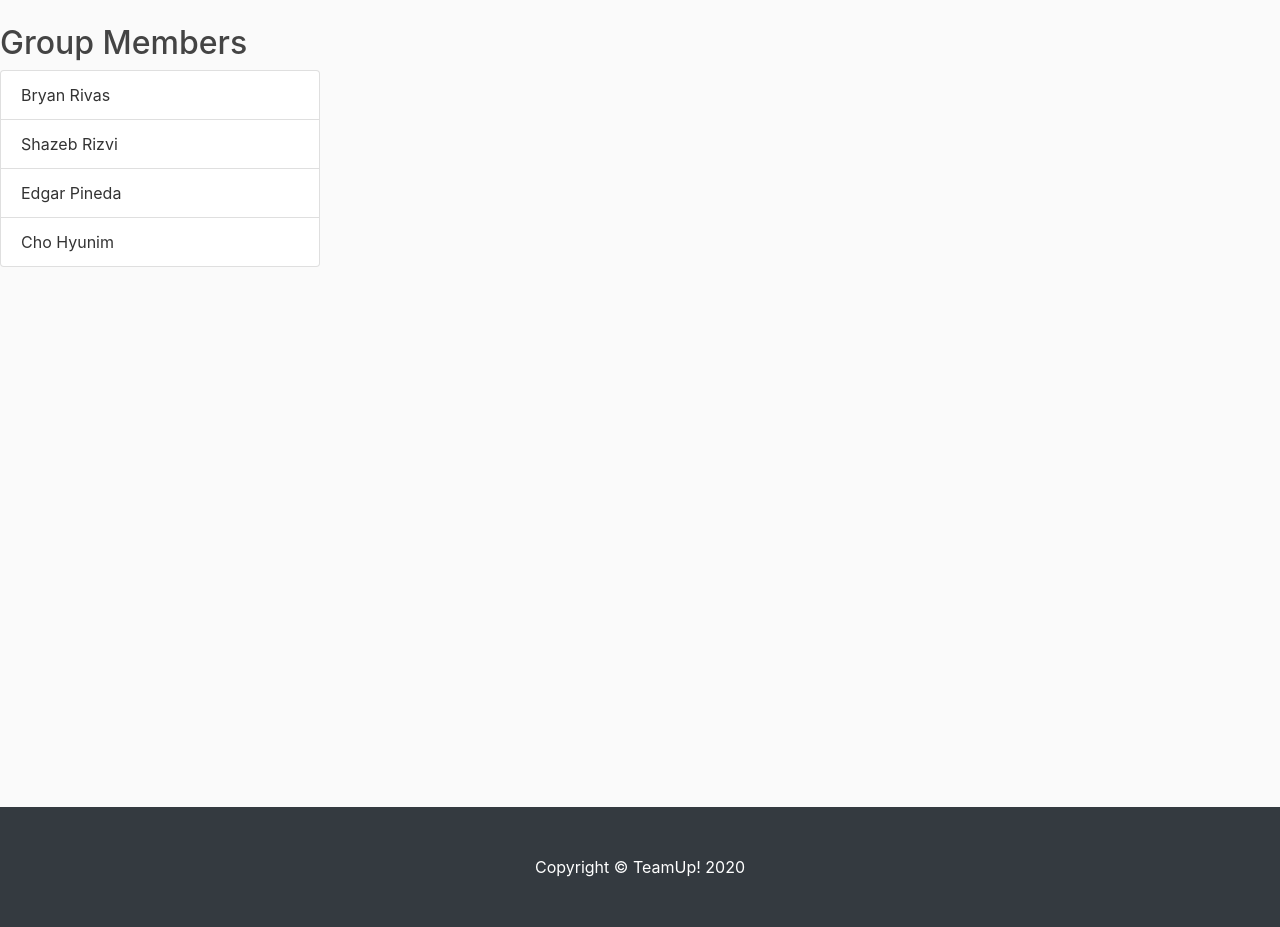
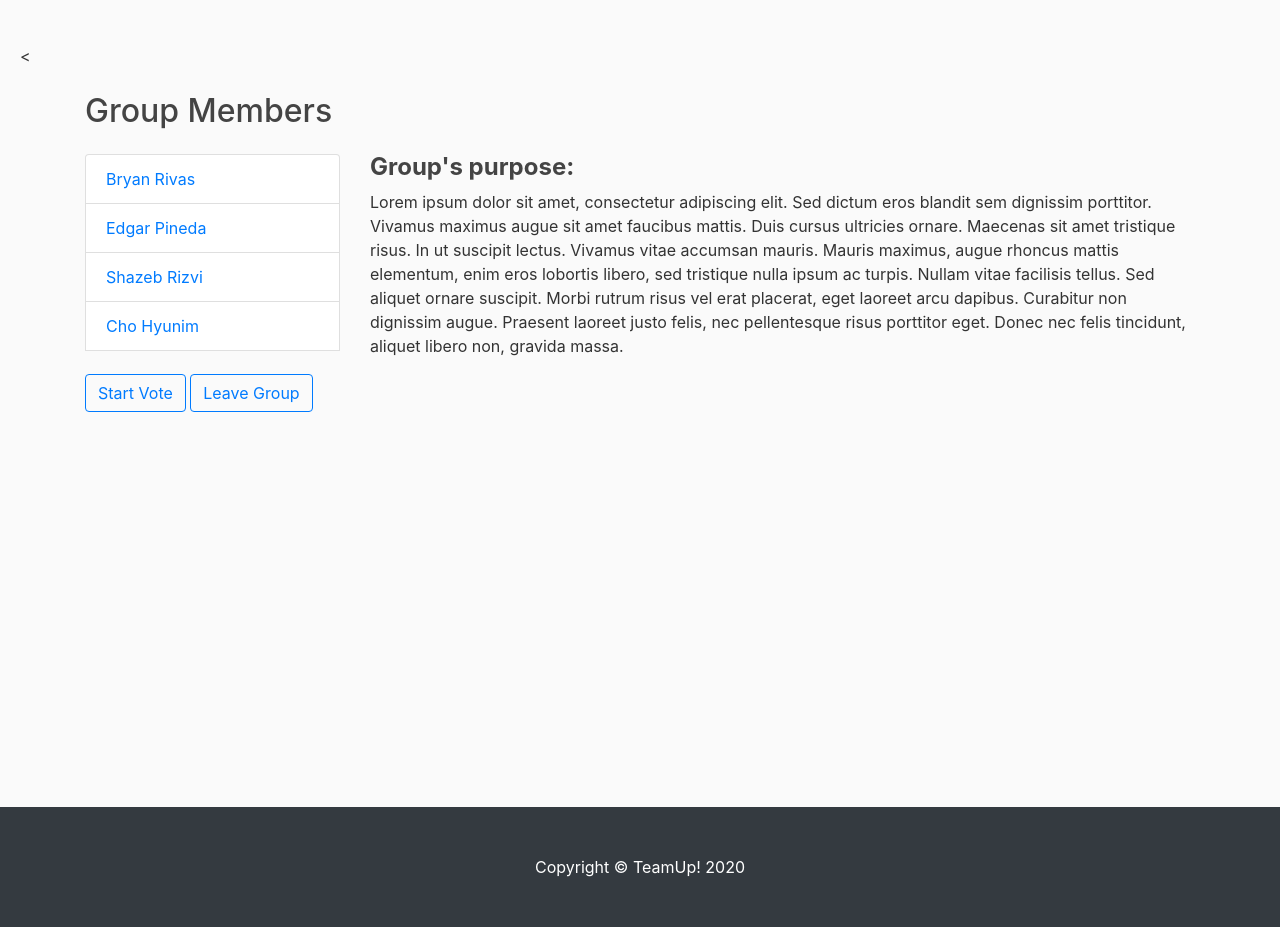
Before and after one commit to edgarp2017/SEproject, a Django app: page /groups/ in a window 1280 px wide. Shown: the part 56-983 px from the top of the page. Run offline with Django 3.2, Linux system fonts and the light colour scheme; the visitor is signed in with stand-in values (Sample User, id 1); some libraries are stand-ins or nearby versions.

Commit message:
adjusted the html and css of the group page. Added buttons to leave group and to start a vote

```diff
--- a/teamup/static/teamup/main.css
+++ b/teamup/static/teamup/main.css
@@ -2,6 +2,7 @@ body {
   background: #fafafa;
   color: #333333;
   margin-top: 5rem;
+  padding: 20px;
 }
 
 h1, h2, h3, h4, h5, h6 {
@@ -98,3 +99,17 @@ html body {
 .myUl {
   position: left
 }
+
+.mbutton {
+  position: absolute;
+  top: 0;
+  right: 0;
+}
+
+div.project-descr {
+  margin-top: 5.3em;
+}
+
+.my-text {
+  font-weight: bold;
+}
--- a/teamup/urls.py
+++ b/teamup/urls.py
@@ -5,5 +5,5 @@ app_name = "teamup"
 
 urlpatterns = [
     path('', views.home, name='home'),
-    path('groups/', views.settings, name='settings'),
+    path('groups/', views.groups, name='groups'),
 ]
--- a/teamup/views.py
+++ b/teamup/views.py
@@ -1,5 +1,6 @@
 from django.shortcuts import render
 from django.http import HttpResponse
+from django.contrib.auth.decorators import login_required
 
 # Create your views here.
 
@@ -7,14 +8,13 @@ from django.http import HttpResponse
 def home(request):
     return render(request, 'teamup/home.html', {'title': 'Home'})
 
-
-def settings(request):
+@login_required(login_url="/login")
+def groups(request):
     return render(request, 'teamup/settings.html', {'title': 'settings'})
 
 
 def login(request):
     return render(request, 'Users/login.html', {'title': 'login'})
 
-
 def signup(request):
     return render(request, 'Users/signup.html', {'title': 'signup'})
--- a/templates/Navbar.html
+++ b/templates/Navbar.html
@@ -35,7 +35,7 @@
           </li>
           {% if user.is_authenticated %}
           <li class="nav-item">
-            <a class="nav-link" href="{% url 'teamup:settings' %}">Group</a>
+            <a class="nav-link" href="{% url 'teamup:groups' %}">Group</a>
           </li>
           {% endif %}
           <li class="nav-item">
--- a/templates/teamup/settings.html
+++ b/templates/teamup/settings.html
@@ -2,19 +2,36 @@
 
 {% block content %}
 
-<h2>Group Members</h2>
-  <ul class="list-group myUl w-25">
-    <li class="list-group-item d-flex justify-content-between align-items-center">
-      Bryan Rivas
-    </li>
-    <li class="list-group-item d-flex justify-content-between align-items-center">
-      Shazeb Rizvi
-    </li>
-    <li class="list-group-item d-flex justify-content-between align-items-center">
-      Edgar Pineda
-    </li>
-    <li class="list-group-item d-flex justify-content-between align-items-center">
-      Cho Hyunim
-    </li>
-  </ul>
+< <div class="container">
+  <div class="row">
+    <div class="col-lg-3">
+      <h2 class="my-4">Group Members</h2>
+      <div class="list-group d-inline">
+        <a href="#" class="list-group-item">Bryan Rivas</a>
+        <a href="#" class="list-group-item">Edgar Pineda</a>
+        <a href="#" class="list-group-item">Shazeb Rizvi</a>
+        <a href="#" class="list-group-item">Cho Hyunim</a>
+
+        <br>
+
+        <button type="button" class="btn btn-outline-primary mb-3" >Start Vote</button>
+        <button type="button" class="btn btn-outline-primary mb-3" >Leave Group</button>
+
+      </div>
+    </div>
+    <div class="col-lg-9 project-descr">
+      <h4 class="my-text">
+        Group's purpose:
+      </h4>
+      <p>Lorem ipsum dolor sit amet, consectetur adipiscing elit. Sed dictum eros blandit sem dignissim porttitor.
+        Vivamus maximus augue sit amet faucibus mattis. Duis cursus ultricies ornare. Maecenas sit amet tristique risus.
+        In ut suscipit lectus. Vivamus vitae accumsan mauris. Mauris maximus, augue rhoncus mattis elementum, enim eros lobortis libero,
+        sed tristique nulla ipsum ac turpis. Nullam vitae facilisis tellus. Sed aliquet ornare suscipit. Morbi rutrum risus vel erat placerat,
+        eget laoreet arcu dapibus. Curabitur non dignissim augue. Praesent laoreet
+        justo felis, nec pellentesque risus porttitor eget. Donec nec felis tincidunt, aliquet libero non, gravida massa.</p>
+    </div>
+  </div>
+  </div>
+</div>
+
 {% endblock %}
```
